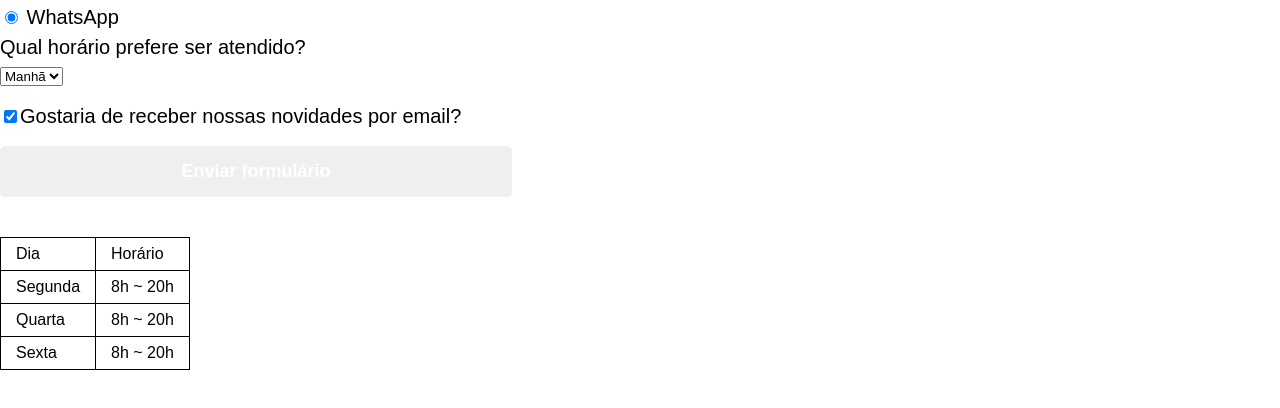
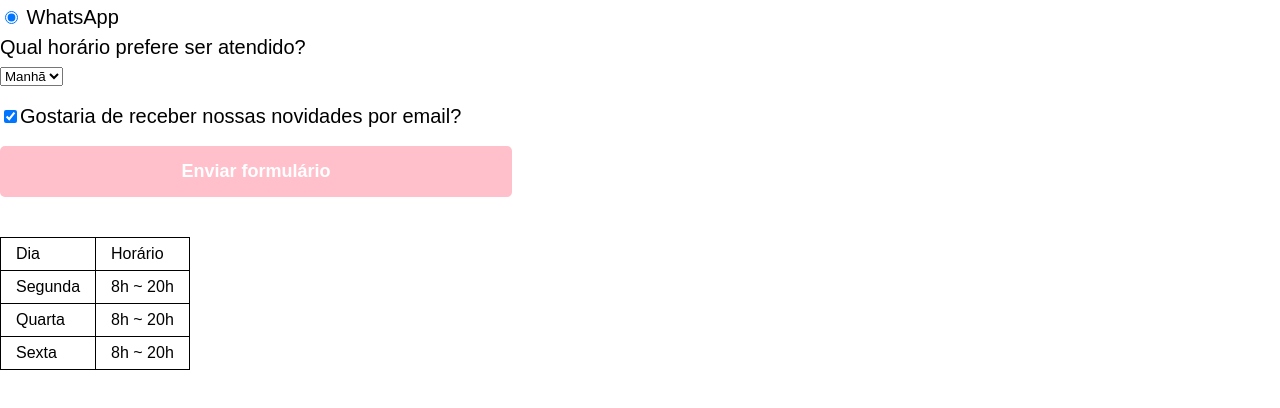
Before and after one commit to gabysoliveira0208/gabriely123, a plain HTML site: page contato.html in a window 1280 px wide. Shown: the part 905-1313 px from the top of the page. Drawn offline with Linux system fonts and the light colour scheme.

Commit message:
Update style.css

```diff
--- a/style.css
+++ b/style.css
@@ -125,7 +125,7 @@ form label, form legend {
 .enviar {
 	width:40%;
 	padding: 15px 0;
-	background: darkpink;
+	background: pink;
 	color: white;
 	font-weight: bold;
 	font-size: 18px;
```
